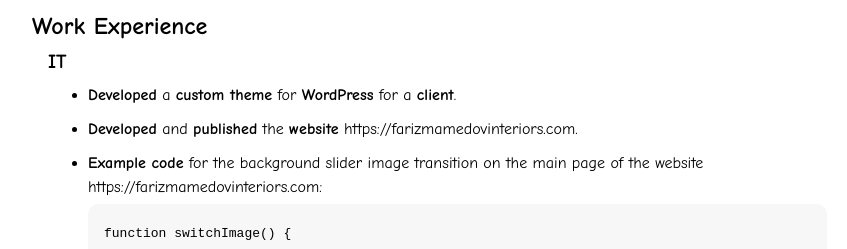
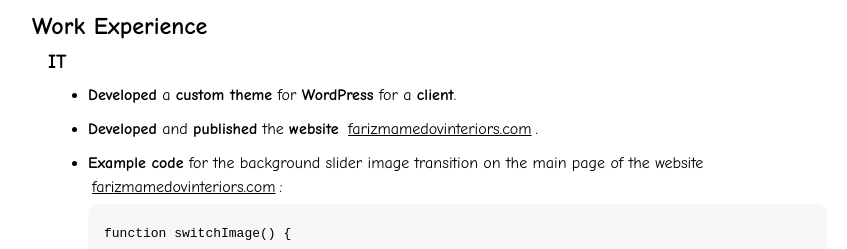
Before and after one commit to AlexandrTurdiyev/rsschool-cv, a plain HTML site: page index.html in a window 1280 px wide. Shown: the part 1406-1655 px from the top of the page, without its empty margins (328-1175 px from the left). Drawn offline with Linux system fonts and the light colour scheme.

Commit message:
fest: update section links
- add link to farizmamedovinteriors.com
- add underlines for section links

```diff
--- a/index.html
+++ b/index.html
@@ -208,12 +208,12 @@
                 </li>
                 <li class="section__list-item">
                   <b>Developed</b> and <b>published</b> the <b>website</b>
-                  https://farizmamedovinteriors.com.
+                  <a class="section__link" href="https://farizmamedovinteriors.com">farizmamedovinteriors.com</a>.
                 </li>
                 <li class="section__list-item">
                   <b>Example code</b> for the background slider image transition
                   on the main page of the website
-                  https://farizmamedovinteriors.com:<br />
+                  <a class="section__link" href="https://farizmamedovinteriors.com">farizmamedovinteriors.com</a>:<br />
                   <div class="code-wrapper">
                     <code>
                       function switchImage() {<br />
--- a/style.scss
+++ b/style.scss
@@ -151,6 +151,7 @@ h3 {
         margin-left: 40px;
     }
     &__link {
+        text-decoration: underline;
         display: inline-block;
         padding: 0 4px;
         transition: all .15s ease-in-out;
```
Also changed, not shown: style.css, 1 other file.
